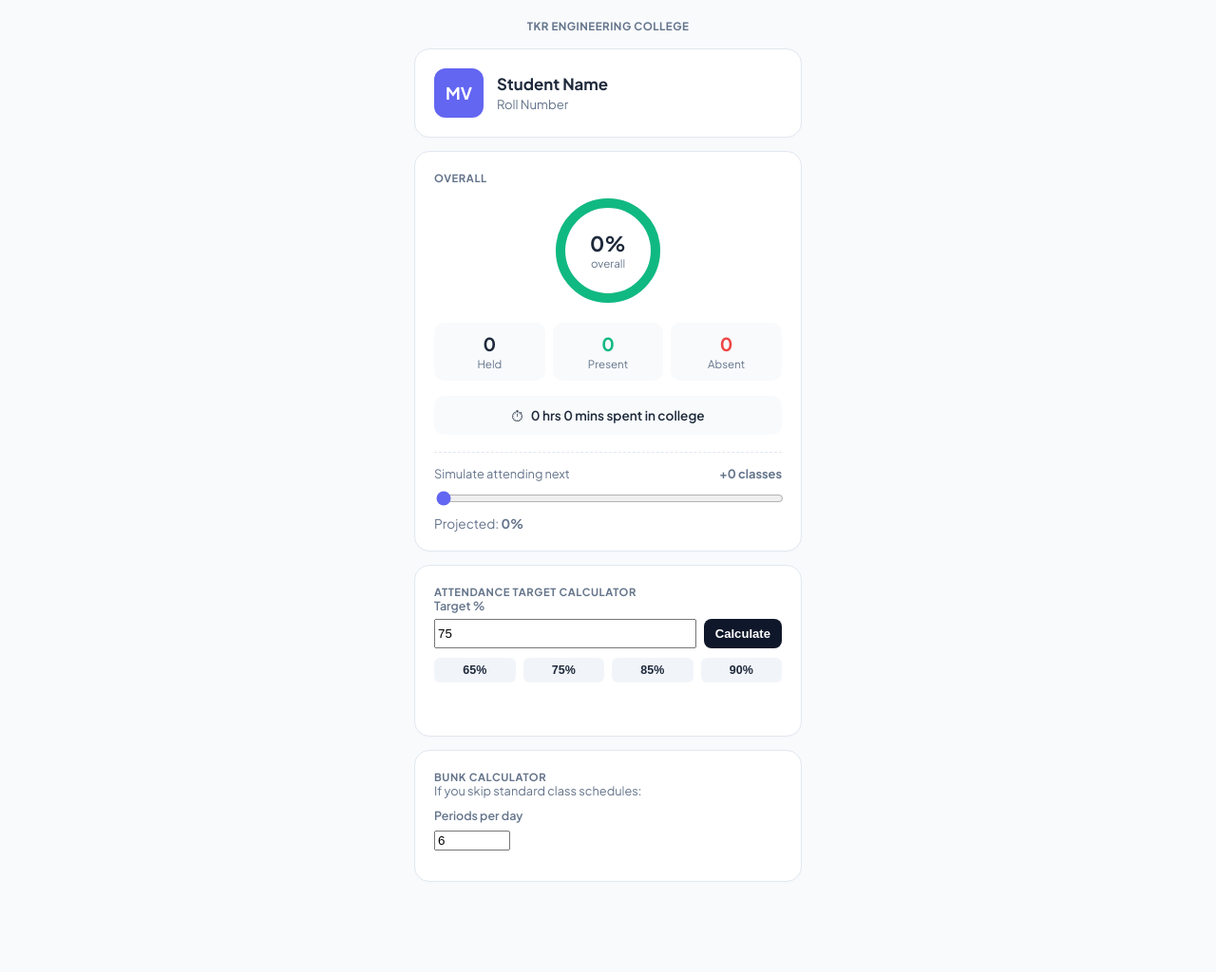
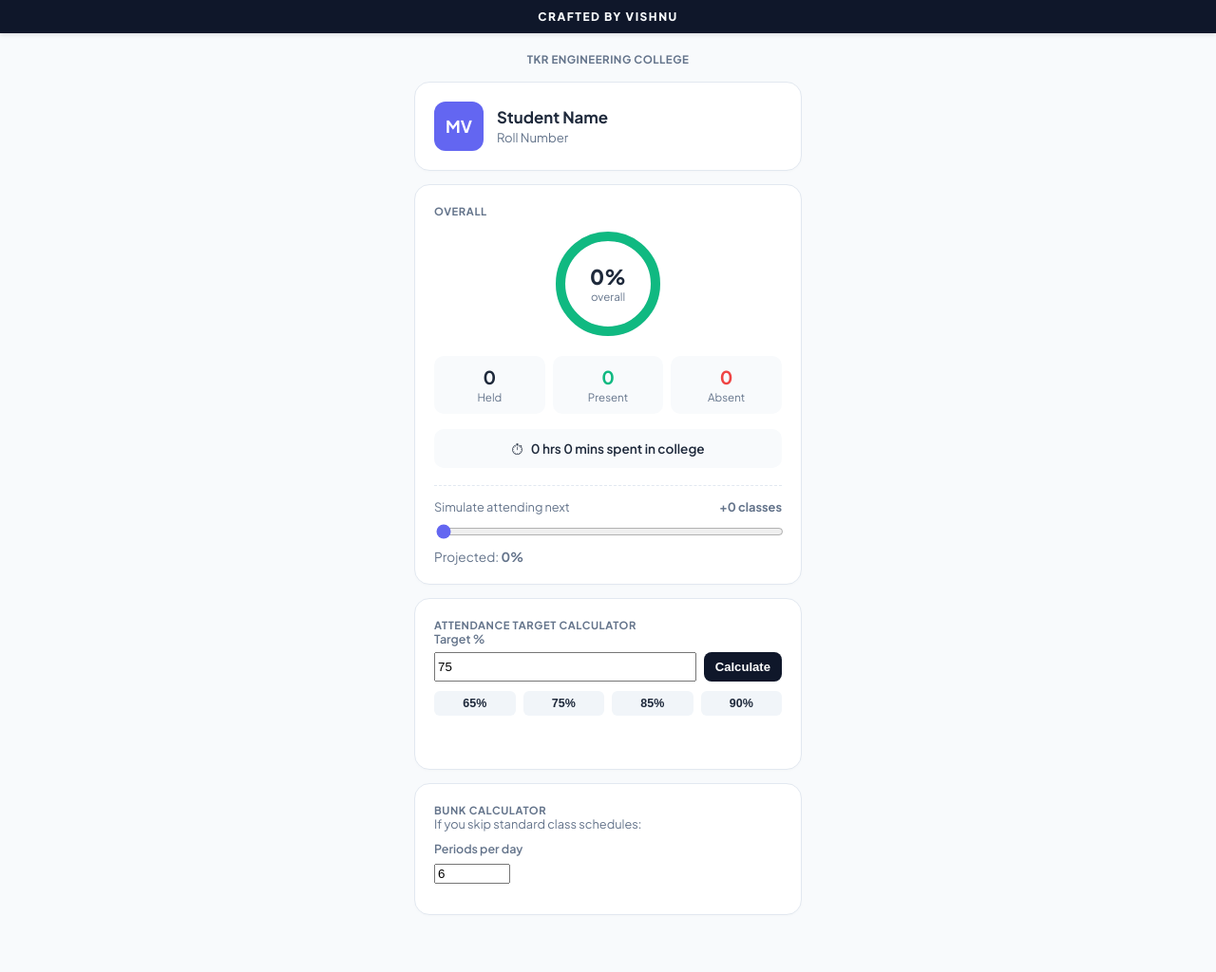
Before and after one commit to mattelavishnuvardhan2008-spec/Mytkem, a Flask app: template templates/dashboard.html in a window 1280 px wide. Shown: the whole page at 95% size. Before the commit the page ends 929 px from the top, so only its background shows below. Run offline with Flask 3, Linux system fonts and the light colour scheme; the template is opened without the code that fills it, so the values that code supplies are empty.

Commit message:
Update font link and add top bar to dashboard

```diff
--- a/templates/dashboard.html
+++ b/templates/dashboard.html
@@ -5,9 +5,12 @@
   <meta name="viewport" content="width=device-width, initial-scale=1.0">
   <title>TKR College Attendance Analysis</title>
   <link rel="stylesheet" href="{{ url_for('static', filename='style.css') }}">
-  <link href="https://fonts.googleapis.com/css2?family=Plus+Jakarta+Sans:wght@400;500;600;700&display=swap" rel="stylesheet">
+  <link href="https://fonts.googleapis.com/css2?family=Plus+Jakarta+Sans:wght@400;500;600;700;800&display=swap" rel="stylesheet">
 </head>
 <body>
+  <!-- Fixed Top Bar -->
+  <div class="top-bar">CRAFTED BY VISHNU</div>
+
   <div class="wrap">
     <div class="header-logo">
       TKR ENGINEERING COLLEGE
@@ -123,10 +126,9 @@
 
     function fmtPct(p, d = 2) { return p.toFixed(d) + '%'; }
 
-    // Helper function to parse portal dates like "24-09-26" or "24-09-2026"
     function parseDateStr(str) {
       if (!str) return 0;
-      const cleanStr = str.split(' ')[0].trim(); // Extract date portion
+      const cleanStr = str.split(' ')[0].trim();
       const parts = cleanStr.split('-');
       if (parts.length === 3) {
         let day = parseInt(parts[0], 10);
@@ -194,11 +196,8 @@
 
       if (days.length) {
         document.getElementById('dayLogCard').style.display = 'block';
-
-        // Sort days automatically: newest dates (e.g. 24-09-26) at top, descending
         days.sort((a, b) => parseDateStr(b.date) - parseDateStr(a.date));
 
-        // Take the top 7 most recent days from the portal
         const recentDays = days.slice(0, 7);
 
         let html = '';
```
